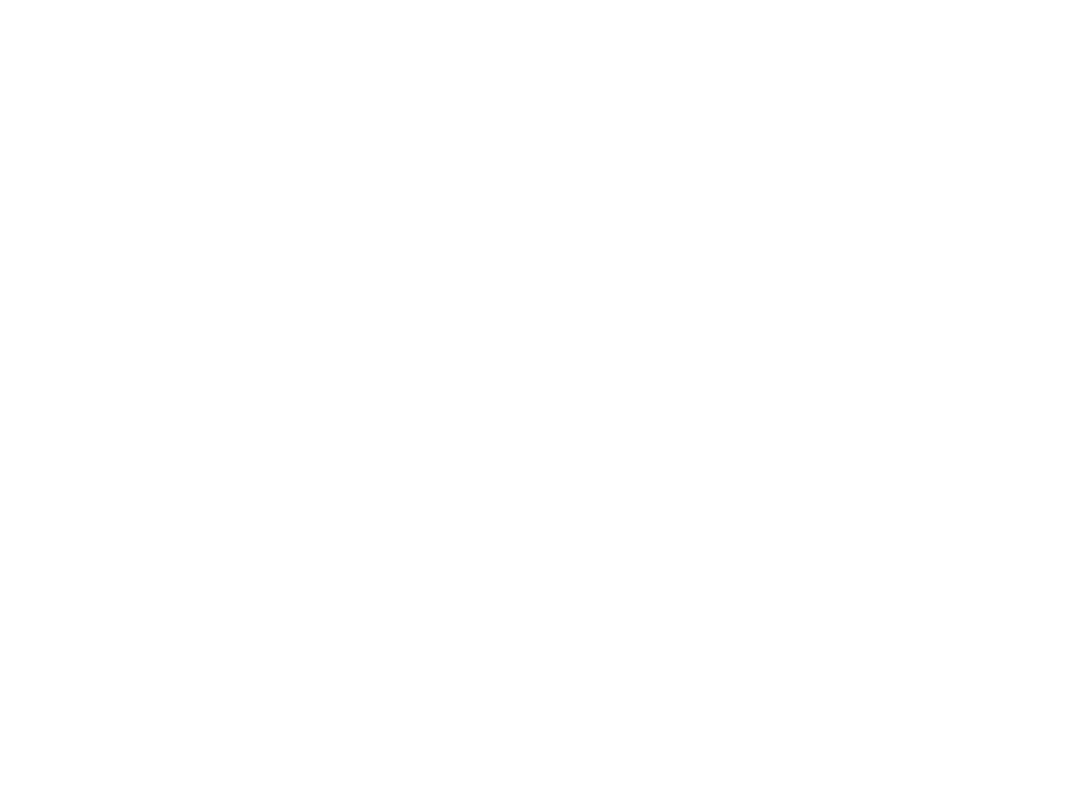
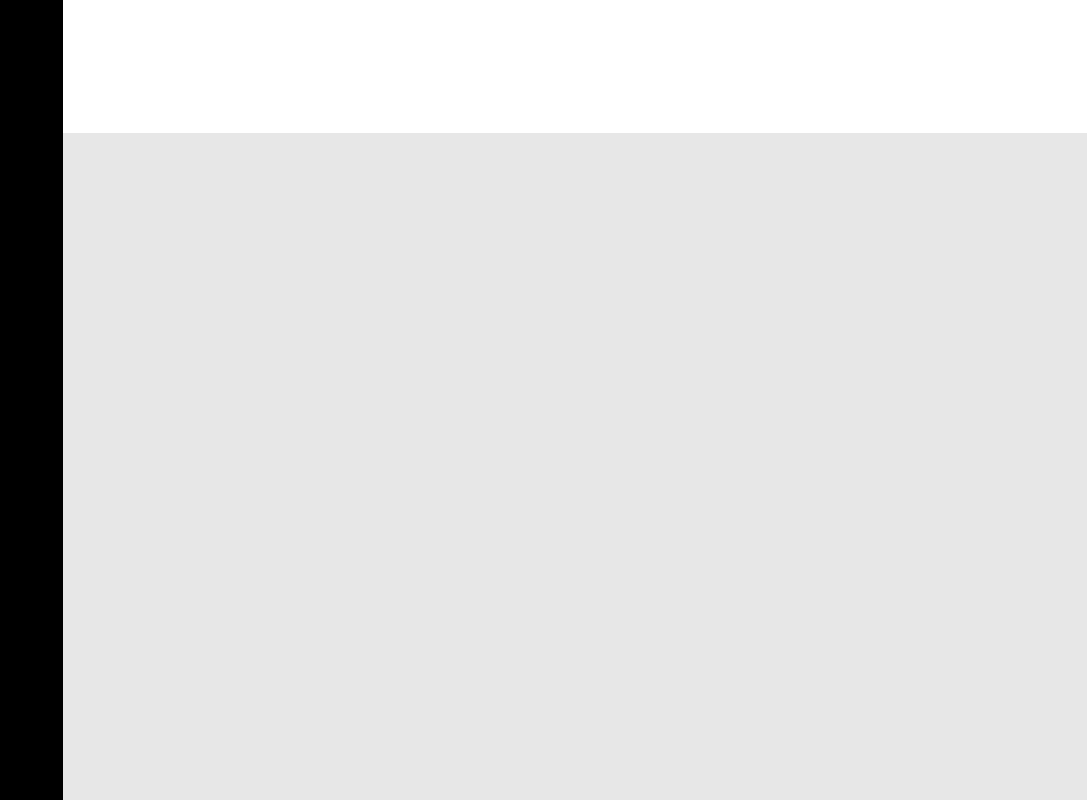
Before and after one commit to 1paramveer/odin-dashboard, a plain HTML site: page index.html in a window 1280 px wide. Shown: the whole page, without its empty margins (193-1280 px from the left). Drawn offline with Linux system fonts and the light colour scheme.

Commit message:
layout updated

```diff
--- a/assets/scss/style.scss
+++ b/assets/scss/style.scss
@@ -0,0 +1,36 @@
+$light-gray: rgb(231, 231, 231);
+$base-black: black;
+
+:root {
+  * {
+    margin: 0;
+    padding: 0;
+  }
+}
+body {
+  display: flex;
+}
+#sidebar {
+  height: 100vh;
+  width: 40vh;
+  background-color: $base-black;
+}
+#main {
+  display: flex;
+  flex-direction: column;
+  height: 100vh;
+  width: 100%;
+  #nav {
+    height: 20vh;
+    #navbar {
+      height: 50%;
+    }
+    #hero {
+      height: 50%;
+    }
+  }
+  #content {
+    height: 100%;
+    background-color: $light-gray;
+  }
+}
--- a/index.html
+++ b/index.html
@@ -7,5 +7,14 @@
     <link rel="stylesheet" href="./css/style.css" />
     <script src="./assets/js/script.js"></script>
   </head>
-  <body></body>
+  <body>
+    <div id="sidebar"></div>
+    <div id="main">
+      <div id="nav">
+        <div id="navbar"></div>
+        <div id="hero"></div>
+      </div>
+      <div id="content"></div>
+    </div>
+  </body>
 </html>
```
Also changed, not shown: css/style.css.
